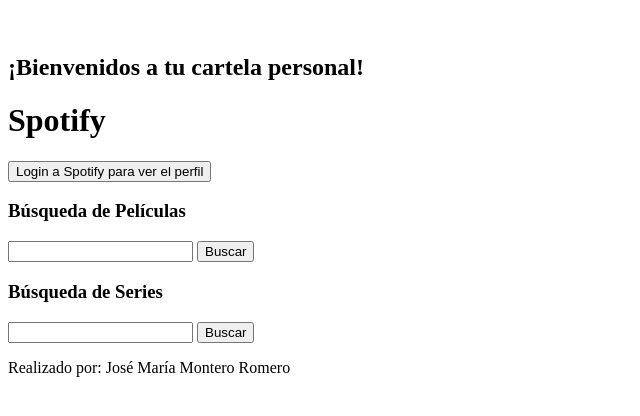
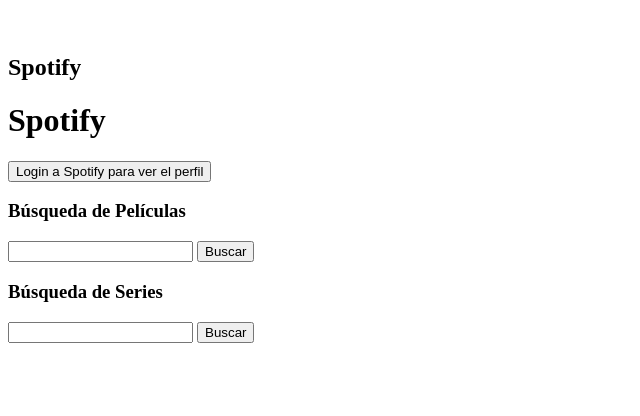
Before and after one commit to josemariamontero/proyecto-tucartelerapersonal, a Flask app: page /spotify in a window 1280 px wide. Shown: the part 98-514 px from the top of the page, without its empty margins (0-640 px from the left). Run offline with Flask 2, Linux system fonts and the light colour scheme.

Commit message:
Finalizando

```diff
--- a/templates/base.html
+++ b/templates/base.html
@@ -8,7 +8,7 @@
 <head>
 <meta http-equiv="content-type" content="text/html; charset=utf-8" />
 <title>Tu Cartela Personal</title>
-<link rel="shortcut icon" type="image/png" href="../static/img/favicon.png"/>
+<link rel="sshortcut icon" type="image/png" href="../static/img/favicon.png"/>
 <meta name="keywords" content="" />
 <meta name="description" content="" />
 </head>
@@ -26,7 +26,7 @@
 <div id="content">
 	<div id="colOne">
 		</br>
-		<h2>¡Bienvenidos a tu cartela personal!</h2>
+		<h2>{% block title %}{% endblock%}</h2>
 		<strong>
 		{% block inicio %}{% endblock %}
 		{% block peliculas %}{% endblock %}
@@ -52,7 +52,6 @@
 		</form>
 </div>
 <div id="footer">
-	<p>Realizado por: José María Montero Romero</p>
 </div>
 </body>
 </html>
--- a/templates/inicio.html
+++ b/templates/inicio.html
@@ -1,4 +1,5 @@
 {% extends "base.html" %}
+{% block title %} Bienvenidos a tu cartelera personal! {% endblock %}
 {% block inicio %}
 	<p>En éste sitio web podrás buscar tus películas favoritas o sagas en la cuál podrás encontrar breves descripciones sobre las distintas películas y podrás calificar cada película o serie.</p>
 	<p>También podrás twittear para dar tu opinión sobre las películas que hayas decidido ver o series.</p>
--- a/templates/peliculas.html
+++ b/templates/peliculas.html
@@ -1,6 +1,6 @@
 {% extends "base.html" %}
+{% block title %}<h1> Información sobre la película </h1>{% endblock %}
 {% block peliculas %}
-	<h1> Información sobre la película </h1>
 	{% for i in peliculas %}
 		{% if i["title"] %}
 		<p><strong>Titulo:</strong> {{i["title"]}}</p>
--- a/templates/series.html
+++ b/templates/series.html
@@ -1,6 +1,6 @@
 {% extends "base.html" %}
+{% block title %}<h1> Información sobre la serie </h1>{% endblock %}
 {% block series %}
-	<h1> Información sobre la serie </h1>
 	{% for i in series %}
 		{% if i["name"] %}
 		<p><strong>Titulo:</strong> {{i["name"]}}</p>
--- a/templates/spotify.html
+++ b/templates/spotify.html
@@ -1,7 +1,7 @@
 {% extends "base.html" %}
+{% block title %}Spotify{% endblock %}
 {% block spotify %}
 	<h1>Spotify</h1>
     <a href="/perfil_spotify"><button type="button" class="btn btn-primary btn-sm">Login a Spotify para ver el perfil</button></a>
     <br/>
-
 {% endblock %}
--- a/templates/twittear.html
+++ b/templates/twittear.html
@@ -1,4 +1,5 @@
 {% extends "base.html" %}
+{% block title %}Twitter{% endblock %}
 {% block twittear %}
 	<p>Tweet enviado!</p>
 {% endblock %}
```
